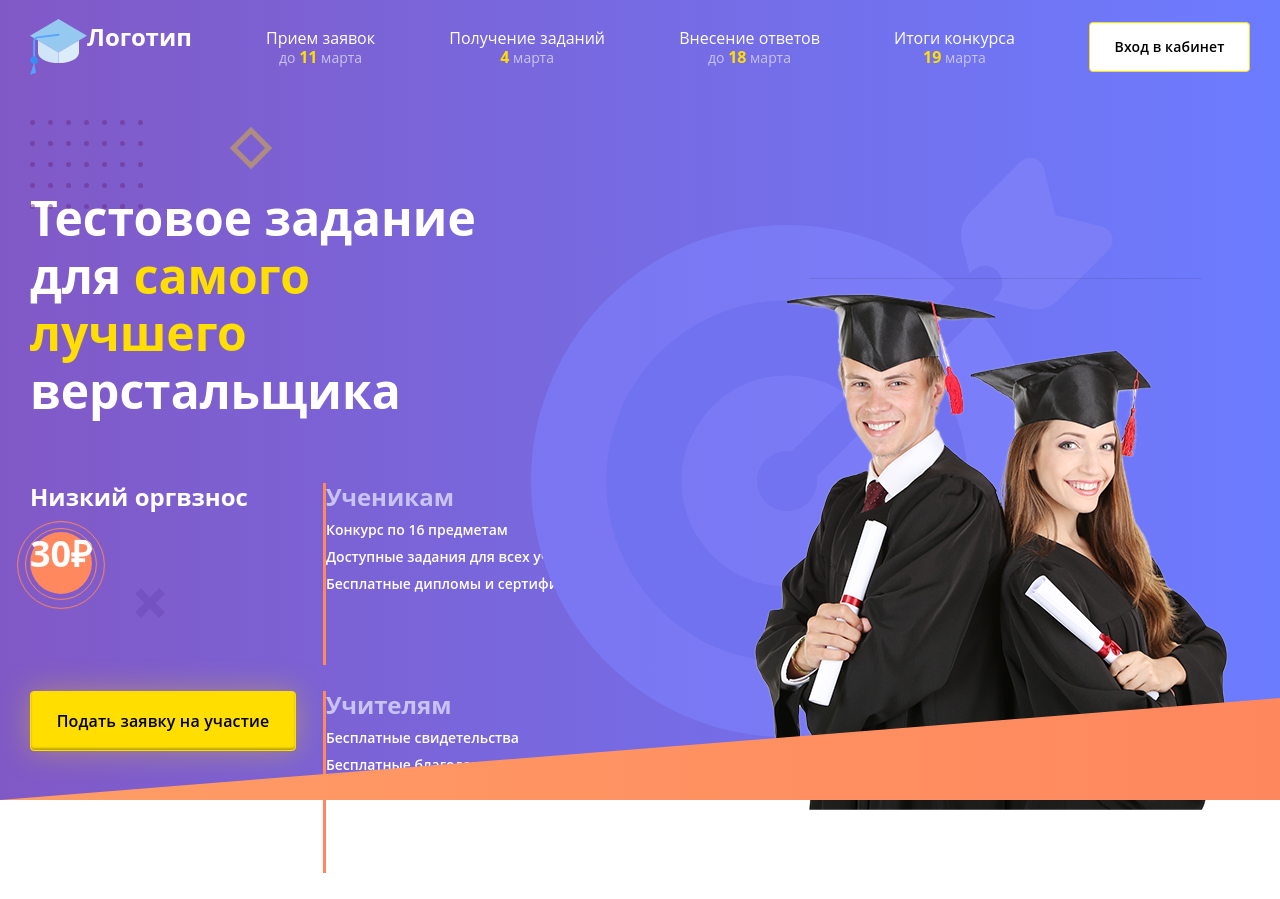
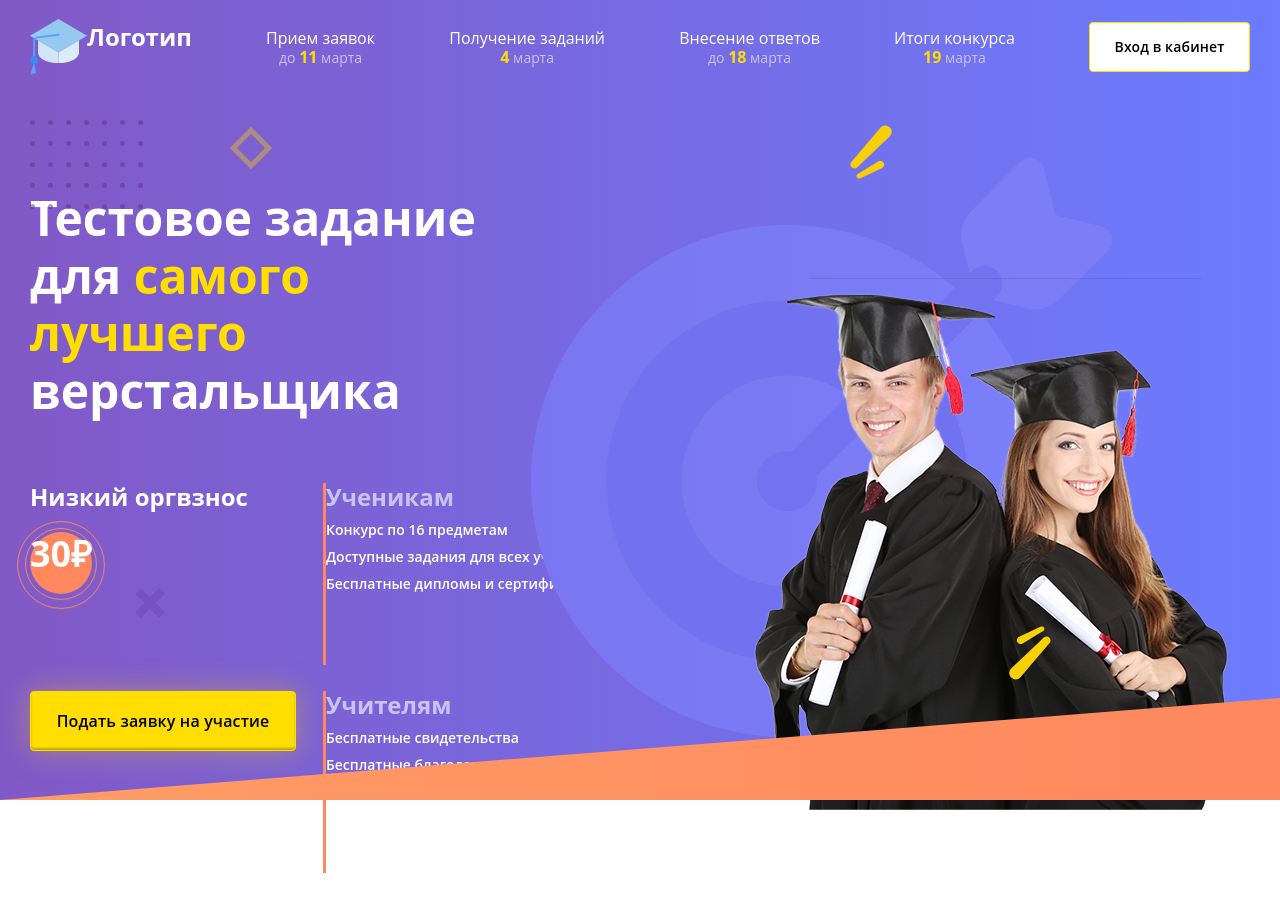
Before and after one commit to YuraSS23/Test-task-Maksim, a React (Create React App) app: page / in a window 1280 px wide. Built offline with nearby package versions, Linux system fonts and the light colour scheme.

Commit message:
all elements on page

```diff
--- a/src/components/mainpage/MainPage.css
+++ b/src/components/mainpage/MainPage.css
@@ -52,6 +52,21 @@
     position: relative;
 }
 
+.petalsBot {
+    z-index: 1;
+    position: absolute;
+    bottom: 117px;
+    left: 1006px;
+}
+
+.petalsTop {
+    rotate: 180deg;
+    top: 122px;
+    right: 385px;
+    z-index: 1;
+    position: absolute;
+}
+
 @media (max-width: 770px) {
     .mainimg,
     .rectangle,
--- a/src/components/mainpage/MainPage.tsx
+++ b/src/components/mainpage/MainPage.tsx
@@ -3,6 +3,7 @@ import img from "../../assets/images/kisspng-graduation-ceremony-college-academi
 import {Content} from "./Content";
 import "./MainPage.css"
 import photofont from "../../assets/images/Photofont.svg"
+import petals from "../../assets/images/petals.svg"
 
 
 export const MainPage = () => {
@@ -15,5 +16,7 @@ export const MainPage = () => {
             <div className={"halfCross"}></div>
             <div className={"halfCross2"}></div>
         </div>
+        <img className={"petalsTop"} src={petals}/>
+        <img className={"petalsBot"} src={petals}/>
     </div>
 };
```
Also changed, not shown: src/assets/images/petals.svg (renamed from src/assets/images/Group 43.svg).
